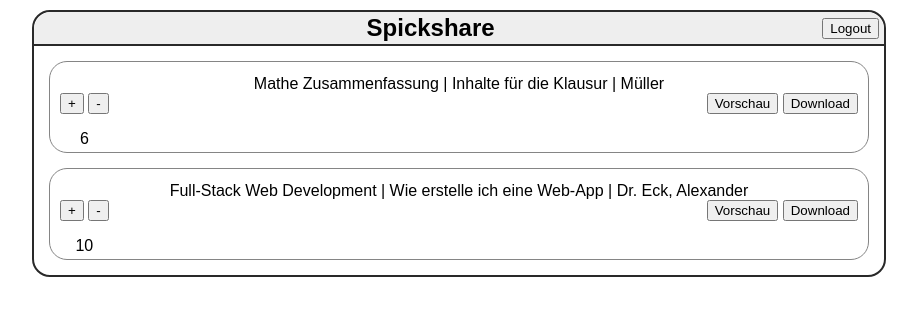
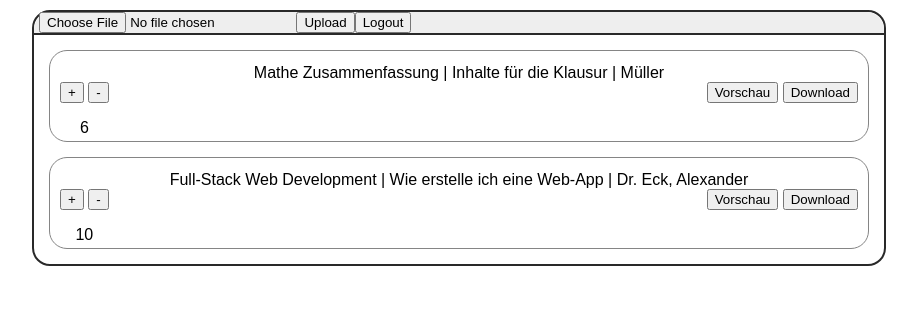
Before and after one commit to Jacob-ui/Spickshare, a Flask app: page /index/ in a window 1280 px wide. Shown: the top 316 px of the page, without its empty margins (181-1098 px from the left). Run offline with Flask 3, Linux system fonts and the light colour scheme; a user stored in the database is signed in.

Commit message:
Upload Button in HTML für CheatSheets

```diff
--- a/myproject/app.py
+++ b/myproject/app.py
@@ -118,6 +118,8 @@ def logout():
     logout_user()
     return redirect(url_for('index'))
 
+#CheatSheet DB
+
 # Voting +/-
 @app.route("/vote", methods=["POST"])
 @login_required
--- a/myproject/templates/index.html
+++ b/myproject/templates/index.html
@@ -8,8 +8,14 @@
 
 <body>
 <nav>
+
+<div class="form-section">
+    <form action="/upload" method="post" enctype="multipart/form-data">
+        <input type="File" name="file">
+        <input type="submit" value="Upload">
+    </form>
+</div>
     {% if user.is_authenticated %}
-        <h1>Spickshare</h1>
         <a href="{{ url_for('logout') }}">
             <button>Logout</button>
         </a>
```
Also changed, not shown: myproject/instance/spickshare.db.
